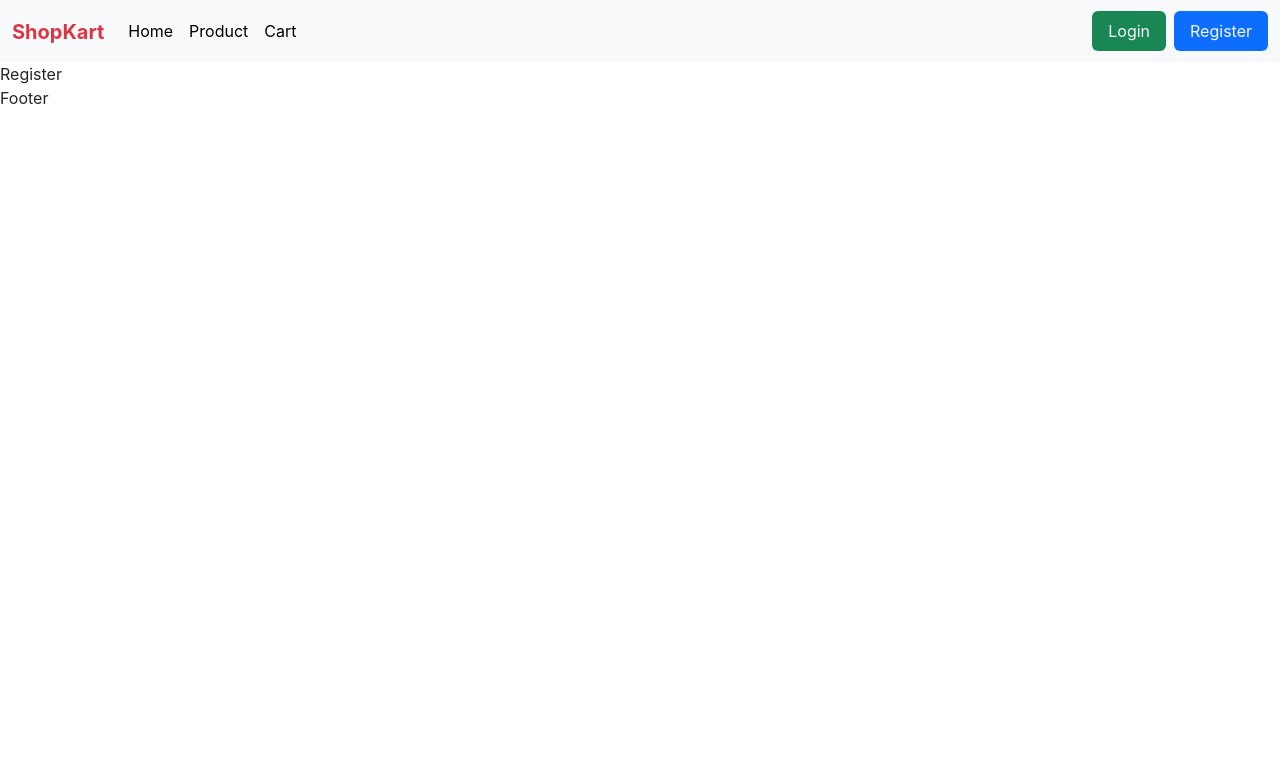
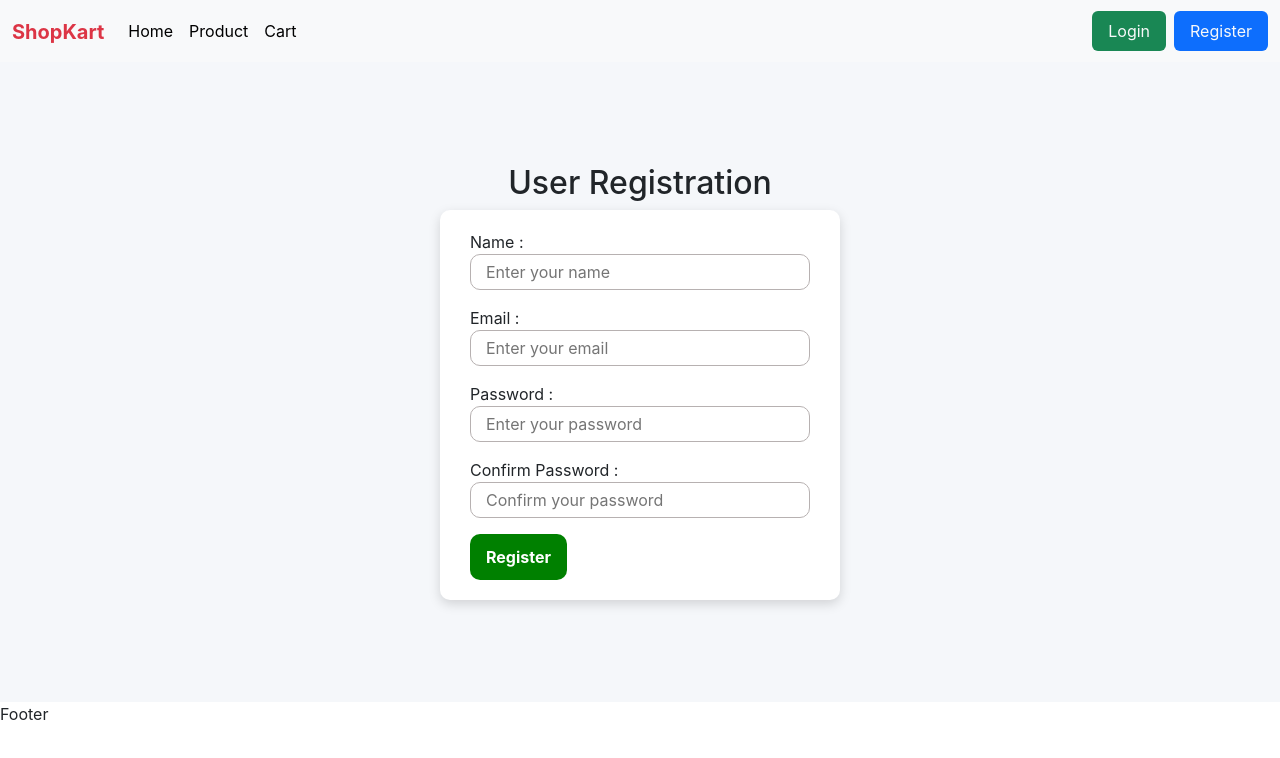
Before and after one commit to Vijaytupe/shopkart, a React (Create React App) app: page /Register in a window 1280 px wide. Shown: the top 758 px of the page. Built offline with nearby package versions, Linux system fonts and the light colour scheme.

Commit message:
Created Login & Register page component

```diff
--- a/package.json
+++ b/package.json
@@ -10,7 +10,7 @@
     "bootstrap": "^5.3.8",
     "react": "^19.2.8",
     "react-dom": "^19.2.8",
-    "react-hook-form": "^7.87.0",
+    "react-hook-form": "^7.89.0",
     "react-router-dom": "^7.18.3",
     "react-scripts": "5.0.1",
     "web-vitals": "^2.1.4"
--- /dev/null
+++ b/src/Pages/Login.css
@@ -0,0 +1,73 @@
+*{
+    margin: 0;
+    padding: 0;
+    box-sizing: border-box;
+
+}
+html , body{
+    height: 100%;
+    width: 100%;
+}
+/* Container */
+.login-container{
+    display: flex;
+    justify-content: center;
+    align-items: center;
+    height: 80vh;
+    background-color: #f5f7fa;
+    flex-direction: column;
+}
+
+/* Form-Box */
+.login-form{
+    background-color: #fff;
+    padding: 20px 30px;
+    border-radius: 10px;
+    width: 400px;
+    box-shadow: 0 4px 12px rgba(0,0,0,0.15);
+
+    h2{
+        text-align: center;
+        margin-bottom: 20px;
+        color: #333;
+    }
+}
+.error{
+    color:red
+}
+.form-group{
+    input{
+        width: 100%;
+        padding: 5px 15px;
+        border-radius: 10px;
+        border:1px solid rgb(183, 177, 177)
+
+    }
+}
+.success-message{
+    color:green;
+    width: 400px;
+    border: 1px solid green;
+    padding: 10px 20px;
+    margin:  20px;
+    text-align: center;
+    padding: 10px 20px;
+    background-color: rgb(168, 235, 168);
+    border-radius: 10px;
+    .success-message-user-name{
+        font-weight: bold;
+        color: darkgreen;
+    }
+}
+.btn{
+    padding: 10px 15px;
+    background-color: green;
+    font-weight: bold;
+    border-radius: 10px;
+    color: white;
+}
+.btn:hover{
+    background-color: darkgreen;
+    color: white;
+
+}
--- a/src/Pages/Login.js
+++ b/src/Pages/Login.js
@@ -1,7 +1,78 @@
-import React from 'react'
+import { useForm } from "react-hook-form";
+import "./Login.css";
+import { useState } from "react";
 
 export default function Login() {
+  const{
+    register,
+    handleSubmit,
+    formState:{errors},
+    reset
+
+  }= useForm();
+
+  const [successMessage, setSuccessMessage]=useState("")
+  const onSubmit = (data) =>{
+    console.log("User Data :",data)
+
+      setSuccessMessage(
+       <span>Login successful Welcome, <span className="success-message-user-name">{data.name}!</span> </span>
+      )
+    reset();
+
+  }
   return (
-    <div>Login</div>
+    <div className="login-container">
+
+      <h2>User Login</h2>
+      {successMessage &&
+      <div className="success-message">
+        {successMessage}
+      </div>
+      }
+      <form className="login-form" onSubmit={handleSubmit(onSubmit)}>
+        {/* Name */}
+        <div className="form-group">
+          <label>Name :</label><br/>
+          <input
+          type="text"
+          placeholder="Enter your name"
+          {...register("name", {required: "Name is required"} )}
+          />
+          <p className="error">{errors.name?.message}</p>
+        </div>
+
+
+        {/* Email */}
+        <div className="form-group">
+        <label>Email :</label><br/>
+        <input
+        type="email"
+          placeholder="Enter your email"
+
+
+        {...register("email",{required :"Email is required" , pattern:{value:/^\S+@\S+$/i, message:"Invalid email formate",},})}
+        />
+        <p className="error">{errors.email?.message}</p>
+
+        </div>
+
+        {/* password */}
+        <div className="form-group">
+          <label>Password :</label><br/>
+          <input
+          type="password"
+          placeholder="Enter your password"
+
+          {...register("password")}
+
+          />
+          <p>{errors.passoword?.message}</p>
+
+        </div>
+
+        <button className="btn">Register</button>
+      </form>
+    </div>
   )
 }
--- a/src/Pages/Register.js
+++ b/src/Pages/Register.js
@@ -1,7 +1,176 @@
-import React from 'react'
+import { useForm } from "react-hook-form";
+import "./Login.css";
+import { useState } from "react";
 
-export default function Register() {
+export default function Resgister() {
+
+  const {
+    register,
+    handleSubmit,
+    formState: { errors },
+    reset,
+    watch
+  } = useForm();
+
+  // Get password value
+  const password = watch("password");
+
+  const [successMessage, setSuccessMessage] = useState("");
+
+  // Form Submit
+  const onSubmit = (data) => {
+
+    console.log("User Data :", data);
+
+    setSuccessMessage(
+      <span>
+        Registration successful! Welcome,{" "}
+        <span className="success-message-user-name">
+          {data.name}!
+        </span>
+      </span>
+    );
+
+    // Clear form
+    reset();
+  };
+
   return (
-    <div>Register</div>
-  )
+    <div className="login-container">
+
+      <h2>User Registration</h2>
+
+      {/* Success Message */}
+      {successMessage && (
+        <div className="success-message">
+          {successMessage}
+        </div>
+      )}
+
+      <form
+        className="login-form"
+        onSubmit={handleSubmit(onSubmit)}
+      >
+
+        {/* ================= NAME ================= */}
+
+        <div className="form-group">
+
+          <label>Name :</label>
+          <br />
+
+          <input
+            type="text"
+            placeholder="Enter your name"
+
+            {...register("name", {
+              required: "Name is required"
+            })}
+          />
+
+          <p className="error">
+            {errors.name?.message}
+          </p>
+
+        </div>
+
+
+        {/* ================= EMAIL ================= */}
+
+        <div className="form-group">
+
+          <label>Email :</label>
+          <br />
+
+          <input
+            type="email"
+            placeholder="Enter your email"
+
+            {...register("email", {
+              required: "Email is required",
+
+              pattern: {
+                value: /^\S+@\S+$/i,
+                message: "Invalid email format"
+              }
+            })}
+          />
+
+          <p className="error">
+            {errors.email?.message}
+          </p>
+
+        </div>
+
+
+        {/* ================= PASSWORD ================= */}
+
+        <div className="form-group">
+
+          <label>Password :</label>
+          <br />
+
+          <input
+            type="password"
+            placeholder="Enter your password"
+
+            {...register("password", {
+              required: "Password is required",
+
+              minLength: {
+                value: 6,
+                message: "Password must be at least 6 characters"
+              }
+            })}
+          />
+
+          <p className="error">
+            {errors.password?.message}
+          </p>
+
+        </div>
+
+
+        {/* ================= CONFIRM PASSWORD ================= */}
+
+        <div className="form-group">
+
+          <label>Confirm Password :</label>
+          <br />
+
+          <input
+            type="password"
+            placeholder="Confirm your password"
+
+            {...register("confirmPassword", {
+
+              required: "Please confirm your password",
+
+              validate: (value) =>
+                value === password ||
+                "Passwords do not match"
+
+            })}
+          />
+
+          <p className="error">
+            {errors.confirmPassword?.message}
+          </p>
+
+        </div>
+
+
+        {/* ================= REGISTER BUTTON ================= */}
+
+        <button
+          type="submit"
+          className="btn"
+        >
+          Register
+        </button>
+
+      </form>
+
+    </div>
+  );
 }
```
Also changed, not shown: 1 other file (tests, documents, lock files or other folders).
